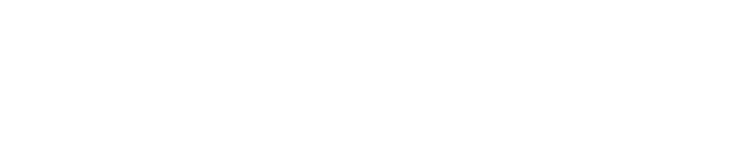
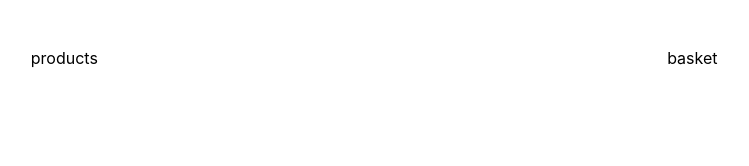
Before and after one commit to SeanRivardMorton/shopping, a React (Create React App) app: page / in a window 1280 px wide. Shown: the top 166 px of the page, without its empty margins (314-1063 px from the left). Built offline with nearby package versions, Linux system fonts and the light colour scheme; the HTML template or start-up script is replaced by a standard one.

Commit message:
setup layout

```diff
--- a/src/App.tsx
+++ b/src/App.tsx
@@ -1,10 +1,23 @@
 import React from "react";
-import logo from "./logo.svg";
 import "./App.css";
-import Button from "@material-ui/core/Button";
+import { Layout } from "./components/Layout";
+import { Grid } from "@material-ui/core";
 
 function App() {
-  return <div className="App"></div>;
+  return (
+    <div className="App">
+      <Layout>
+        <Grid container spacing={3}>
+          <Grid item lg={7} xs={12}>
+            <div>products</div>
+          </Grid>
+          <Grid item lg={5} xs={12}>
+            <div>basket</div>
+          </Grid>
+        </Grid>
+      </Layout>
+    </div>
+  );
 }
 
 export default App;
--- /dev/null
+++ b/src/components/Basket/Basket.tsx
@@ -0,0 +1,5 @@
+import React from "react";
+
+export const Basket = () => {
+  return <div>no</div>;
+};
--- /dev/null
+++ b/src/components/Basket/index.ts
@@ -0,0 +1,3 @@
+import { Basket } from "./Basket";
+
+export { Basket };
--- /dev/null
+++ b/src/components/Layout/Layout.tsx
@@ -0,0 +1,17 @@
+import React from "react";
+import Container from "@material-ui/core/Container";
+import styled from "styled-components";
+
+const StyledContainer = styled(Container)`
+  padding: 48px;
+`;
+
+export const Layout = ({ children }: { children: React.ReactNode }) => {
+  return (
+    <>
+      <StyledContainer maxWidth="lg">
+        <>{children}</>
+      </StyledContainer>
+    </>
+  );
+};
--- /dev/null
+++ b/src/components/Layout/index.ts
@@ -0,0 +1,2 @@
+import { Layout } from "./Layout";
+export { Layout };
--- /dev/null
+++ b/src/components/ProductGallery/ProductGallery.tsx
@@ -0,0 +1,5 @@
+import React from "react";
+
+export const ProductGallery = () => {
+  return <div>no</div>;
+};
--- /dev/null
+++ b/src/components/ProductGallery/index.ts
@@ -0,0 +1,3 @@
+import { ProductGallery } from "./ProductGallery";
+
+export { ProductGallery };
```
